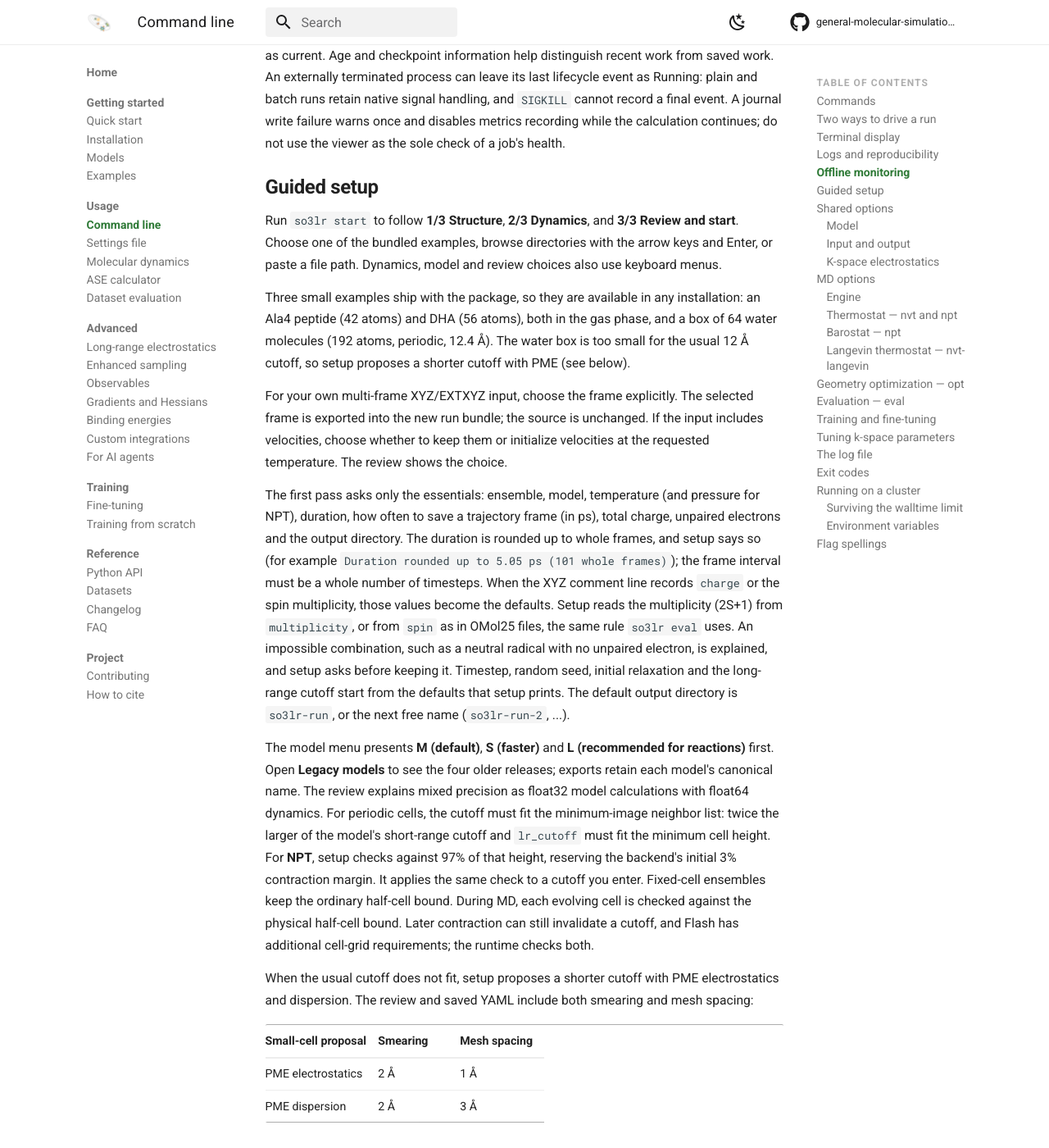
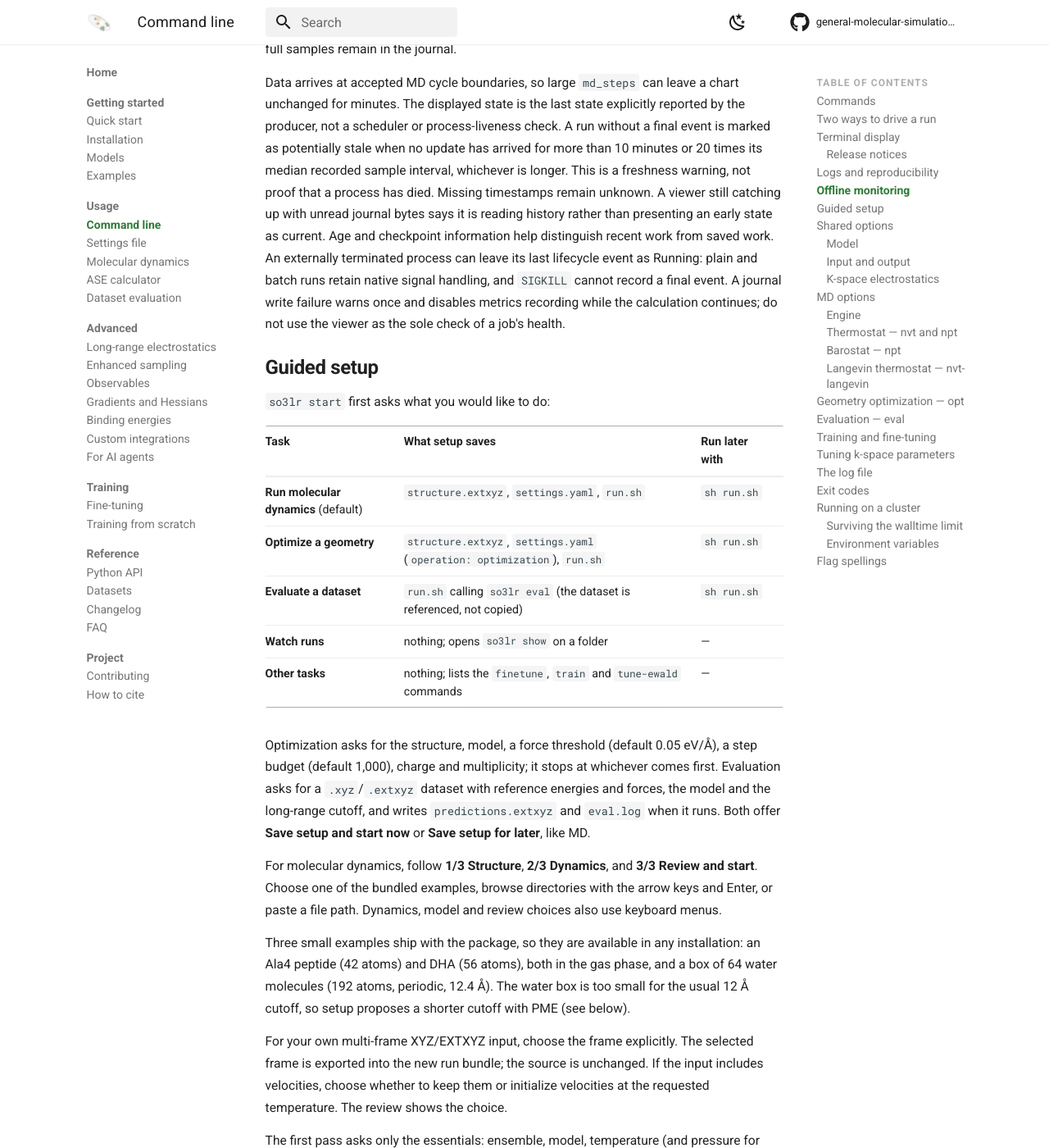
Before and after one commit to so3lr/so3lr.github.io, an MkDocs documentation site: the page built from docs/usage/cli.md, in a window 1280 px wide and 1400 px high, scrolled down 7366 px. Shown: the whole window at 82% size. Built offline with MkDocs 1.6.1 and Material for MkDocs 9.7.7, drawn with Linux system fonts in a browser that asks for light colours; comment, search, counter and statistics services are not loaded; some of the changed text lies outside the part shown.

Commit message:
Document the start task menu and release notices

```diff
--- a/docs/usage/cli.md
+++ b/docs/usage/cli.md
@@ -110,6 +110,16 @@ Optimization shows its latest reported step, potential energy and maximum
 force instead of MD plots. Its result states whether the force criterion was
 met or the step budget was reached. Evaluation, training and tuning retain
 their existing output and progress bars.
+
+### Release notices
+
+In an interactive terminal, SO3LR checks GitHub at most once a day for a newer
+release and, after a successful command, prints one line such as
+`SO3LR 0.3.0 is available (you have 0.2.0)` with the upgrade command. The check
+runs in the background with a short timeout, caches its answer in
+`~/.cache/so3lr/` (or `$XDG_CACHE_HOME/so3lr/`), and sends no user information.
+It never runs in scheduler or CI jobs, without a terminal, or with `--quiet`.
+Set `SO3LR_NO_UPDATE_CHECK=1` to turn it off.
 
 ## Logs and reproducibility
 
@@ -314,7 +324,24 @@ continues; do not use the viewer as the sole check of a job's health.
 
 ## Guided setup
 
-Run `so3lr start` to follow **1/3 Structure**, **2/3 Dynamics**, and **3/3 Review
+`so3lr start` first asks what you would like to do:
+
+| Task | What setup saves | Run later with |
+|---|---|---|
+| **Run molecular dynamics** (default) | `structure.extxyz`, `settings.yaml`, `run.sh` | `sh run.sh` |
+| **Optimize a geometry** | `structure.extxyz`, `settings.yaml` (`operation: optimization`), `run.sh` | `sh run.sh` |
+| **Evaluate a dataset** | `run.sh` calling `so3lr eval` (the dataset is referenced, not copied) | `sh run.sh` |
+| **Watch runs** | nothing; opens `so3lr show` on a folder | — |
+| **Other tasks** | nothing; lists the `finetune`, `train` and `tune-ewald` commands | — |
+
+Optimization asks for the structure, model, a force threshold (default
+0.05 eV/Å), a step budget (default 1,000), charge and multiplicity; it stops at
+whichever comes first. Evaluation asks for a `.xyz`/`.extxyz` dataset with
+reference energies and forces, the model and the long-range cutoff, and writes
+`predictions.extxyz` and `eval.log` when it runs. Both offer **Save setup and
+start now** or **Save setup for later**, like MD.
+
+For molecular dynamics, follow **1/3 Structure**, **2/3 Dynamics**, and **3/3 Review
 and start**. Choose one of the bundled examples, browse directories with the
 arrow keys and Enter, or paste a file path. Dynamics, model and review choices
 also use keyboard menus.
```
Also changed, not shown: docs/reference/changelog.md (+5 -0 lines).
